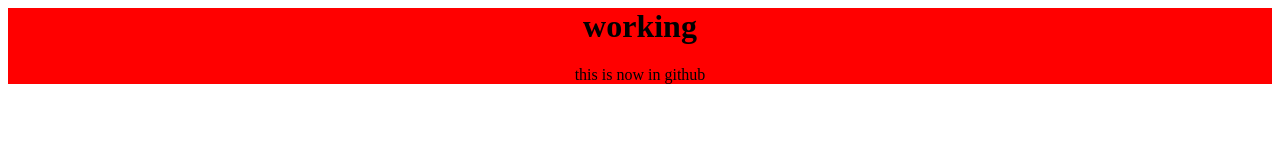
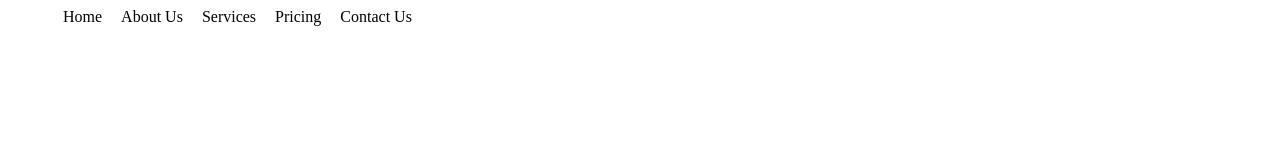
Before and after one commit to muneebalam01/cellandbellwebsite, a plain HTML site: page index.html in a window 1280 px wide. Drawn offline with Linux system fonts and the light colour scheme.

Commit message:
this is updated

```diff
--- a/css/styles.css
+++ b/css/styles.css
@@ -1,7 +1,8 @@
-.header {
-    background-color: red;
+.header ul {
+    list-style: none;
 }
 
-.header {
-    text-align: center;
+.header ul li {
+    display: inline-block;
+    margin-left: 15px;
 }
--- a/index.html
+++ b/index.html
@@ -7,8 +7,13 @@
 
 <body>
     <div class="header">
-        <h1>working</h1>
-        <p>this is now in github</p>
+        <ul>
+            <li>Home</li>
+            <li>About Us</li>
+            <li>Services</li>
+            <li>Pricing</li>
+            <li>Contact Us</li>
+        </ul>
     </div>
 </body>
 
```
